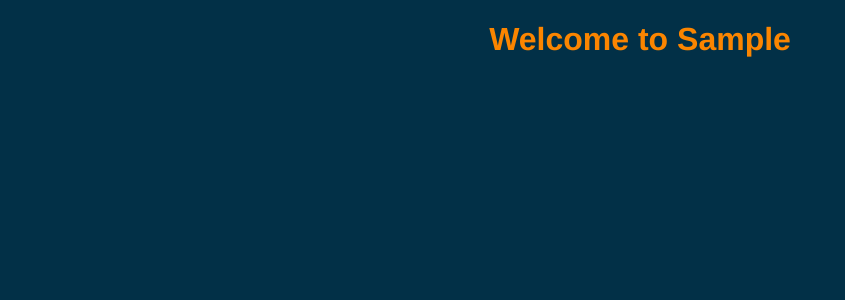
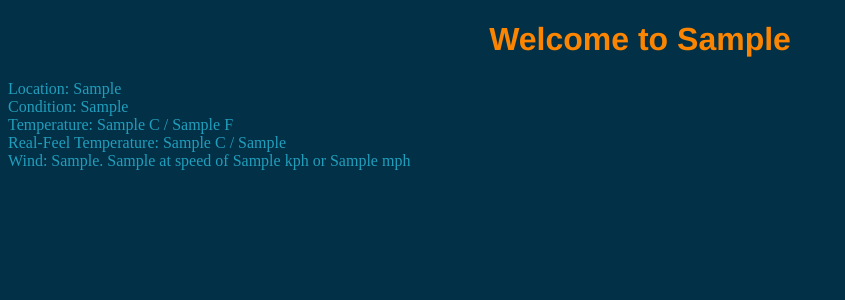
Before and after one commit to ht-pham/weather-app, a Flask app: template templates/location.html in a window 1280 px wide. Shown: the top 300 px of the page, without its empty margins (0-845 px from the left). Run offline with Flask 2, Linux system fonts and the light colour scheme; the template is opened without the code that fills it: most values are stand-ins (such as "Sample title", 1, 10 or a date in 2020).

Commit message:
Completed the basic setup

```diff
--- a/main.py
+++ b/main.py
@@ -8,6 +8,10 @@ app = Flask(__name__,template_folder="templates")
 
 @app.route("/")
 def main_page():
+    return render_template("index.html")
+
+@app.route("/sanantonio")
+def location():
     url = "https://weatherapi-com.p.rapidapi.com/current.json"
 
     """ userinput = input("Enter location: ")
@@ -39,13 +43,14 @@ def main_page():
     display_output += "Real-Feel Temperature now: "+str(temp["Real-Feel C"])+"C or " +str(temp["Real-Feel F"])+"F"
     display_output += "<br>"+"Wind: "+str(wind["degree"])+". "+wind["dir"]+" , speed: "+str(wind["speed_kph"])+"kph or "+str(wind["speed_mph"])+"mph</p>"
 
-    """ with open("templates/index.html","w") as page:
+    """ with open("templates/location.html","w") as page:
         for line in page:
             if not re.findall("</p>",line):
                 continue
             else:
                 page.write(display_output)
 
-    page.close()
-    return render_template("index.html") """
-    return display_output
+    page.close() """
+    return render_template("location.html",var1="San Antonio, TX",var2=condition,var3=temp["C"],var4=temp["F"],
+            var5=temp["Real-Feel C"],var6=temp["Real-Feel F"],var7=wind["degree"],var8=wind["dir"],
+            var9=wind["speed_kph"],var10=wind["speed_mph"])
--- a/static/script.js
+++ b/static/script.js
@@ -7,3 +7,7 @@ function changeBackground(){
         document.getElementsByTagName("p").style.color = "black";
     }
 }
+
+function getCurrentTime(){
+    document.getElementById("current_time").innerHTML = new Date().getUTCDate();
+}
--- a/templates/location.html
+++ b/templates/location.html
@@ -1,10 +1,17 @@
 <!DOCTYPE html>
 <head>
-    <title>Precise Weather</title>
+    <title>Precise Weather at {{ var1 }}</title>
     <script src="{{ url_for('static', filename='script.js') }}"></script>
     <link type="text/css" rel="stylesheet" href="{{ url_for('static', filename='style.css') }}">
 </head>
 <body>
-    <h1>Welcome to {{var1}}</h1>
+    <h1>Welcome to {{ var1 }}</h1>
+
+    <p> Location: {{ var1 }} <br>
+        Condition: {{ var2}} <br>
+        Temperature: {{ var3 }} C / {{ var4 }} F <br>
+        Real-Feel Temperature: {{ var5 }} C / {{ var6 }} <br>
+        Wind: {{ var7 }}. {{ var8 }} at speed of {{ var9 }} kph or {{ var10 }} mph
+    </p>
 
 </body>
```
Also changed, not shown: templates/index.html (+12 -0 lines).
